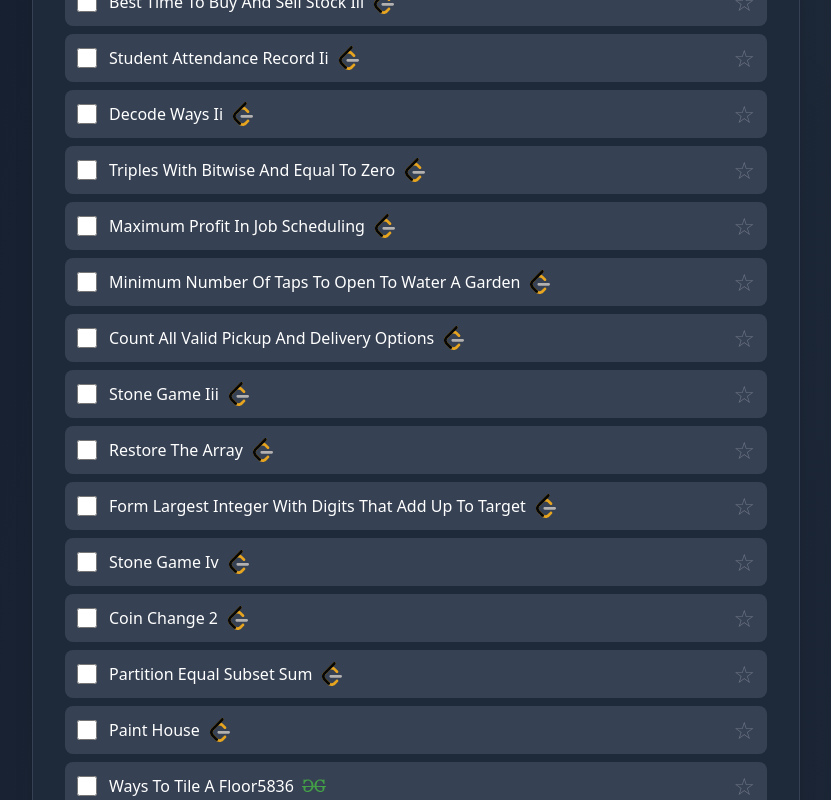
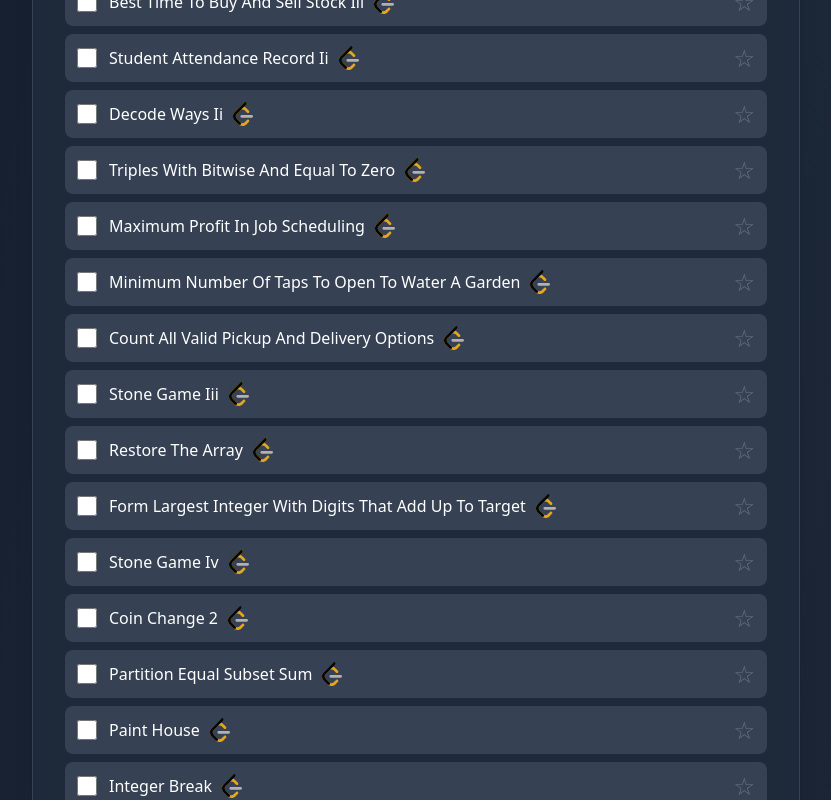
Before and after one commit to Shauryacious/shauryacious-resume, a React (Vite) app: page /sheets/dp in a window 1280 px wide. Shown: the part 2000-2800 px from the top of the page, without its empty margins (224-1055 px from the left). Built offline with nearby package versions, Linux system fonts and the light colour scheme.

Commit message:
updated problems

```diff
--- a/src/dpSections.js
+++ b/src/dpSections.js
@@ -46,7 +46,7 @@ const dpSections = [
             "https://leetcode.com/problems/coin-change-2/",
             "https://leetcode.com/problems/partition-equal-subset-sum/",
             "https://leetcode.com/problems/paint-house/",
-            "https://www.geeksforgeeks.org/problems/ways-to-tile-a-floor5836/1",
+            "https://leetcode.com/problems/integer-break/description/",
         ],
     },
     {
@@ -136,6 +136,27 @@ const dpSections = [
             "https://codeforces.com/problemset/problem/1178/C"
         ]
     },
+    {
+        "title": "Buy & Sell Stock Problems",
+        "description": "Greedy / DP problems focused on maximising profit when buying and selling stocks under differing constraints (single-transaction, unlimited transactions, k-transactions, cooldown, fees, etc.).",
+        "links": [
+            "https://leetcode.com/problems/best-time-to-buy-and-sell-stock/",
+            "https://leetcode.com/problems/best-time-to-buy-and-sell-stock-ii/",
+            "https://leetcode.com/problems/best-time-to-buy-and-sell-stock-iii/",
+            "https://leetcode.com/problems/best-time-to-buy-and-sell-stock-iv/",
+            "https://leetcode.com/problems/best-time-to-buy-and-sell-stock-with-cooldown/",
+            "https://leetcode.com/problems/best-time-to-buy-and-sell-stock-with-transaction-fee/",
+            "https://leetcode.com/problems/best-time-to-buy-and-sell-stock-v/",
+            "https://www.geeksforgeeks.org/all-variations-of-stock-problems/",
+            "https://www.geeksforgeeks.org/dsa/best-time-to-buy-and-sell-stock/",
+            "https://www.geeksforgeeks.org/dsa/stock-buy-sell/",
+            "https://www.geeksforgeeks.org/dsa/maximum-profit-by-buying-and-selling-a-share-at-most-twice/",
+            "https://www.geeksforgeeks.org/problems/maximum-profit4657/1",
+            "https://www.geeksforgeeks.org/dsa/maximizing-stock-profit-with-cooldown/",
+            "https://www.geeksforgeeks.org/dsa/maximum-profit-after-buying-and-selling-the-stocks-with-transaction-fees-set-2/"
+        ]
+    },
+
     {
         title: "Interval DP",
         description: "Dynamic programming on intervals and segments.",
```
